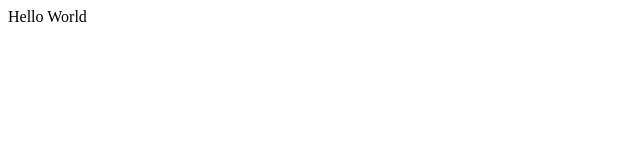
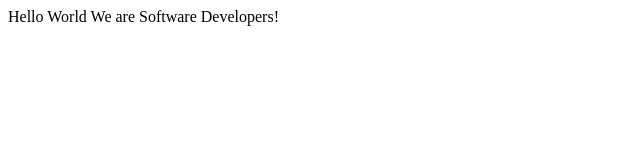
Before and after one commit to mahamealfred/Alfred-and-Hamdala-microverse, a plain HTML site: page index.html in a window 1280 px wide. Shown: the whole page, without its empty margins (0-640 px from the left). Drawn offline with Linux system fonts and the light colour scheme.

Commit message:
First Hmadala Updates

```diff
--- a/index.html
+++ b/index.html
@@ -7,7 +7,7 @@
   </head>
 
   <body>
-    Hello World
+    Hello World We are Software Developers!
     <script src="https://cdn.freecodecamp.org/testable-projects-fcc/v1/bundle.js"></script>
 
     <!--
```
